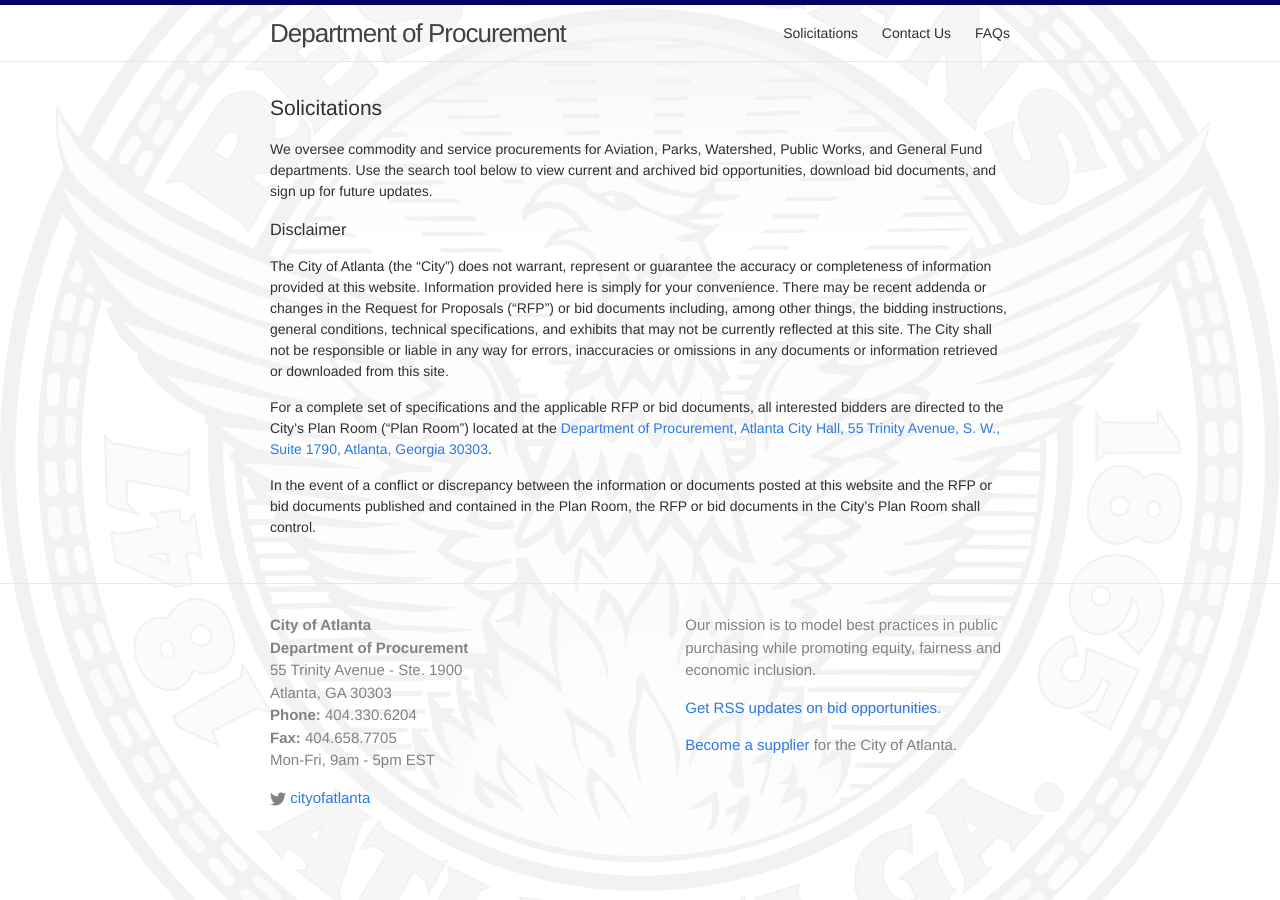
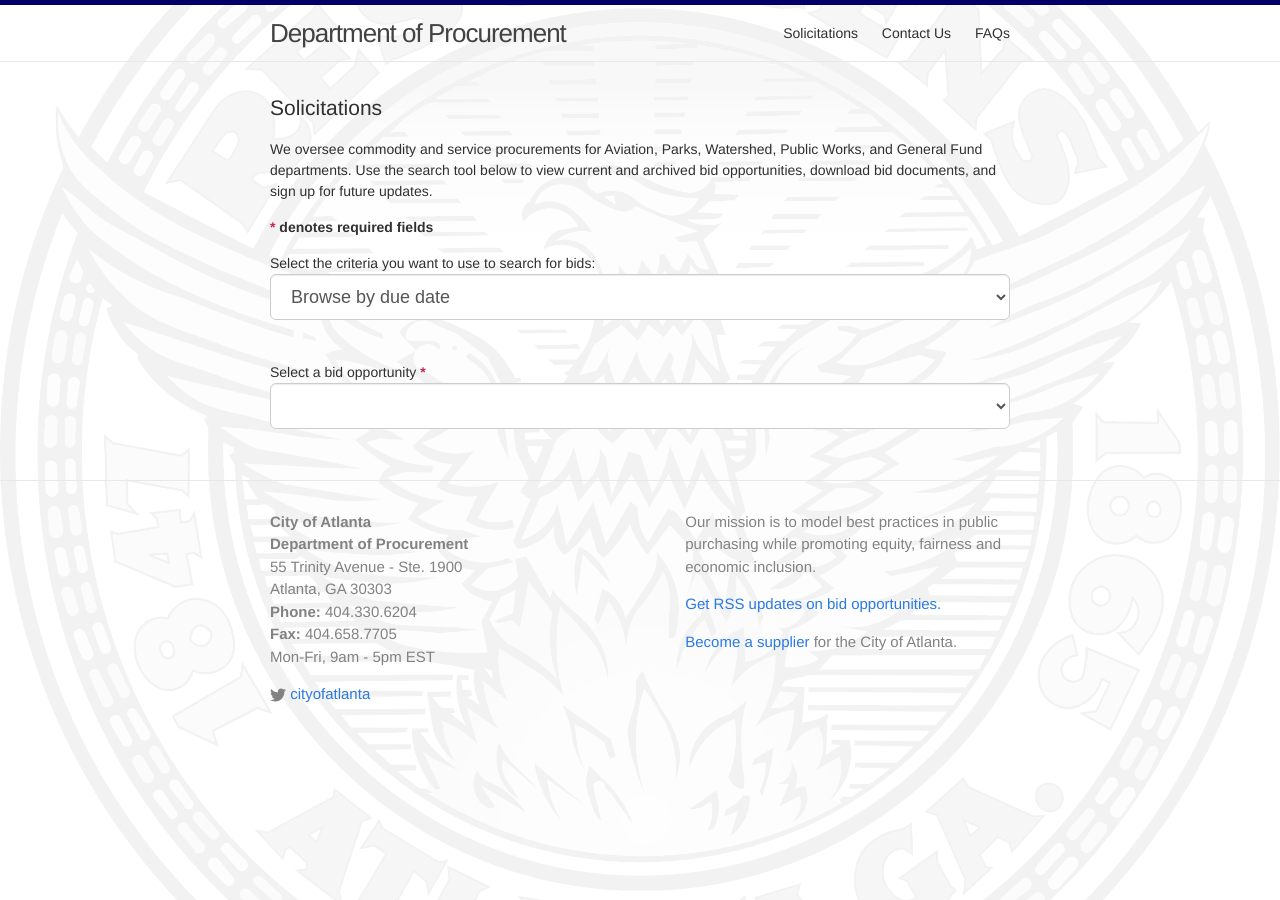
Before and after one commit to codeforamerica/atlanta-procurement-www, a Jekyll site: the page built from opportunities/index.md, in a window 1280 px wide. Built offline with Jekyll 4.4.1, drawn with Linux system fonts in a browser that asks for light colours; nearby versions of some CDN libraries.

Commit message:
Demo with dummy copy + functionality of viewing solicitations.

```diff
--- /dev/null
+++ b/opportunities/_posts/2014-09-17-fc-00-00000.md
@@ -0,0 +1,95 @@
+---
+layout: default
+title: FC-00-00000 Superbly Awesome Project
+description: ro eget nunc posuere blandit eu sit amet erat. Proin facilisis pellentesque pretium. Sed convallis rutrum turpis vel blandit. Donec id rhoncus diam. Duis ac bibendum est, in fringilla erat. Aliquam congue, risus in accumsan pulvinar, sapien nisi posuere velit, a pharetra lectus tellus egestas sapie
+path: atlanta-procurement-www/opportunities/fc-00-0000
+permalink: /opportunities/fc-00-00000
+tags: [solicitations]
+---
+## FC-00-00000 Superbly Awesome Project
+
+### Project summary
+ro eget nunc posuere blandit eu sit amet erat. Proin facilisis pellentesque pretium. Sed convallis rutrum turpis vel blandit. Donec id rhoncus diam. Duis ac bibendum est, in fringilla erat. Aliquam congue, risus in accumsan pulvinar, sapien nisi posuere velit, a pharetra lectus tellus egestas sapie
+
+### Bids due
+1:59pm EST, Tuesday, September 30th, 2014
+<br><br>
+
+### Site visit information
+1:30pm EST, Thursday, September 18, 2014
+55 Trinity Ave SW, Atlanta, GA 30303
+
+<iframe src="https://www.google.com/maps/embed?pb=!1m18!1m12!1m3!1d3317.4722616218355!2d-84.39067779999999!3d33.748460200000004!2m3!1f0!2f0!3f0!3m2!1i1024!2i768!4f13.1!3m3!1m2!1s0x88f50384a1145c5f%3A0xde099682688d4474!2s55+Trinity+Ave+SW%2C+Atlanta%2C+GA+30303!5e0!3m2!1sen!2sus!4v1410964997057" width="700" height="200" frameborder="0" style="border:1px solid #ccc;"></iframe>
+<br><br>
+
+### Contracting officer
+Eugene Fuller, Jr. ([efuller@atlantaga.gov](mailto:efuller@atlantaga.gov "Email Eugene Fuller, Contracting officer"))
+404.330.6204
+<br><br>
+
+### Sign up for further updates & to download documents
+
+<div class="form-group">
+
+      <div class="row">
+        <div class="col-sm-4">
+          <label for="plan_holder_What's your first name">What's your first name?</label><span style="color: #c7254e; font-weight: bold;"> *</span>
+          <input class="form-control input-lg col-sm-4" id="plan_holder_user_attributes_first_name" name="plan_holder[user_attributes][first_name]" placeholder="Jane" type="text">
+        </div>
+        <div class="col-sm-4">
+          <label for="plan_holder_What's your last name">What's your last name?</label><span style="color: #c7254e; font-weight: bold;"> *</span>
+          <input class="form-control input-lg" id="plan_holder_user_attributes_last_name" name="plan_holder[user_attributes][last_name]" placeholder="Doe" type="text">
+        </div>
+      </div><br />
+
+      <div class="row">
+        <div class="col-md-8">
+          <label for="plan_holder_user_attributes_What's your email address">What's your email address?</label><span style="color: #c7254e; font-weight: bold;"> *</span>
+          <input class="form-control input-lg" id="plan_holder_user_attributes_email" name="plan_holder[user_attributes][email]" placeholder="janedoe@excellent-vendor.com" type="text" value="">
+          <span class="help-block">Be sure to use an email address that you check often to ensure you receive all updates.</span>
+        </div>
+      </div><br />
+      <div class="row">
+      <div class="col-md-6">
+
+          <label for="plan_holder_company_attributes_Finally, what's the name of your company">Finally, what's the name of your company?</label><span style="color: #c7254e; font-weight: bold;"> *</span><br>
+          <input class="form-control input-lg" id="plan_holder_company_attributes_name" name="plan_holder[company_attributes][name]" placeholder="ACME Widgets, Inc." type="text">
+      </div><br /><br />
+      <div class="form-group">
+    <div class="row">
+      <div class="col-md-6">
+        <input class="btn-success btn" data-disable-with="Downloading bidder's package &amp; adding you to the planholder's list..." id="planholder-submit-btn" name="commit" type="submit" value="Download the bidder's package &amp; receive updates!">
+        <br /><br /><span class="help-block">
+          Bid document downloads are packaged as a compressed ZIP file to save space and for faster download.
+          <a href="#" onclick="$('#zip-archive-directions').toggle(); return false;">Learn</a> how
+          to open a ZIP file on your system.
+        </span>
+      </div>
+    </div>
+
+    <div class="row" style="display: none;" id="zip-archive-directions">
+        <div class="col-md-6">
+          <div class="well">
+            <p>
+              To learn how to open a ZIP file on <strong>Microsoft Windows</strong>,
+              visit <a href="http://windows.microsoft.com/en-us/windows/compress-uncompress-files-zip-files#1TC=windows-7" target="_blank">Compress and uncompress (zip files)</a>.
+            </p>
+            <p>
+              To learn how to open a ZIP file on <strong>Mac OS X</strong>,
+              visit <a href="http://macs.about.com/od/faq1/f/How-To-Zip-And-Unzip-Files-And-Folders-On-A-Mac.htm" target="_blank">How to Zip and Unzip Files and Folders On a Mac</a>.
+            </p>
+          </div>
+        </div>
+    </div>
+  </div>
+    </div>
+  </div>
+
+<br><br>
+
+### Disclaimer
+The City of Atlanta (the “City”) does not warrant, represent or guarantee the accuracy or completeness of information provided at this website. Information provided here is simply for your convenience. There may be recent addenda or changes in the Request for Proposals (“RFP”) or bid documents including, among other things, the bidding instructions, general conditions, technical specifications, and exhibits that may not be currently reflected at this site. The City shall not be responsible or liable in any way for errors, inaccuracies or omissions in any documents or information retrieved or downloaded from this site.
+
+For a complete set of specifications and the applicable RFP or bid documents, all interested bidders are directed to the City's Plan Room (“Plan Room”) located at the <a href="https://maps.google.com?daddr=55+Trinity+Avenue+SW+Atlanta+GA+30303" target="_blank">Department of Procurement, Atlanta City Hall, 55 Trinity Avenue, S. W., Suite 1790, Atlanta, Georgia 30303</a>.
+
+In the event of a conflict or discrepancy between the information or documents posted at this website and the RFP or bid documents published and contained in the Plan Room, the RFP or bid documents in the City’s Plan Room shall control.
--- a/opportunities/index.md
+++ b/opportunities/index.md
@@ -6,9 +6,105 @@ permalink: /opportunities/
 ## Solicitations
 We oversee commodity and service procurements for Aviation, Parks, Watershed, Public Works, and General Fund departments. Use the search tool below to view current and archived bid opportunities, download bid documents, and sign up for future updates.
 
-### Disclaimer
-The City of Atlanta (the “City”) does not warrant, represent or guarantee the accuracy or completeness of information provided at this website. Information provided here is simply for your convenience. There may be recent addenda or changes in the Request for Proposals (“RFP”) or bid documents including, among other things, the bidding instructions, general conditions, technical specifications, and exhibits that may not be currently reflected at this site. The City shall not be responsible or liable in any way for errors, inaccuracies or omissions in any documents or information retrieved or downloaded from this site.
+<script type="text/javascript">
+  $(function() {
+      console.log('dfasdaf');
+      $('#plan_holder_project_id').change(function() {
+        console.log("CHANGES!");
+        if($(this).val() != "") {
+          $('#project-info-well').fadeIn();
+          $('#project-info-project-number').html("adsfasdf");
+          $('#project-info-project-name').html("adfasdd");
+          $('#bidder-fodder').html("");
+          $('#bidder-fodder-list').remove();
+          console.log("UO!")
+          //initialize_map(, );
+        } else {
+          $('#project-info-well').fadeOut();
+        }
+      });
+    });
+</script>
+<div class="form-group">
+  <div class="row">
+    <div class="col-md-8">
+      <p>
+        <strong><span style="color: #c7254e; font-weight: bold;"> *</span> denotes required fields</strong><br>
+      </p>
+      <label for="plan_holder_Select a bid opportunity">Select the criteria you want to use to search for bids:</label><br />
+      <select class="form-control input-lg" id="project-criteria" name="plan_holder[criteria]">
+        <option value="due-date">Browse by due date</option>
+        <option value="department">Browse by department</option>
+      </select><br /><br />
 
-For a complete set of specifications and the applicable RFP or bid documents, all interested bidders are directed to the City's Plan Room (“Plan Room”) located at the <a href="https://maps.google.com?daddr=55+Trinity+Avenue+SW+Atlanta+GA+30303" target="_blank">Department of Procurement, Atlanta City Hall, 55 Trinity Avenue, S. W., Suite 1790, Atlanta, Georgia 30303</a>.
+      <label for="plan_holder_Select a bid opportunity">Select a bid opportunity</label>
+      <span style="color: #c7254e; font-weight: bold;"> *</span><br>
+      <select class="form-control input-lg" id="plan_holder_project_id" name="plan_holder[project_id]">
+        <option value=""></option>
+        <option value="66">00-00000 - Superbly Awesome Project</option>
+        <option value="6">6856-AP - 2014 DEBRIS REMOVAL EQUIPMENT</option>
+        <option value="1">7108-AP - OIL, GREASE, AND TRANSMISSI...</option>
+        <option value="5">7174-MT - CRUSHED STONE RIP-RAP</option>
+        <option value="7">7188-PL - RENTAL OF HYDRAULIC SUBMERS...</option>
+        <option value="8">7191-PL - SERVICE AND REPAIR OF EMERG...</option>
+        <option value="17">7226-AP - VARIABLE SPEED DRIVES AND L...</option>
+        <option value="9">7240-AP - VARIOUS DIESEL REFUSE TRUCKS</option>
+        <option value="10">7243-PD - AIR EMISSION SOURCE/UINIT T...</option>
+        <option value="11">7245-AP - REPAIR PARTS &amp;amp; SERVICE FOR ...</option>
+        <option value="14">7262-AP - LICENSE PLATE READER </option>
+        <option value="20">7266-PL - THE RENTAL OF UNIFORMS FOR ...</option>
+        <option value="12">7268-PL - GAS MONITORS, SENSORS, SUPP...</option>
+        <option value="22">7274-PL - MSA 5200 EVOLUTION THERMAL ...</option>
+        <option value="3">7275-PL - TENT RENTAL FOR PARKS, RECR...</option>
+        <option value="13">7276-PL - WASTE OIL REMOVAL AND RECOVERY</option>
+        <option value="4">7277-PL - PROCESS CONTROL EQUIPMENT </option>
+        <option value="2">7279-PL - ELECTRIC LAMPS</option>
+        <option value="21">7298-AP - RENTAL OF TRENCH SAFETY BOX...</option>
+        <option value="15">7303-PL - VARIOUS LUBRICANTS FOR EQUI...</option>
+        <option value="16">7306-AP - CONSTRUCTION EQUIPMENT</option>
+        <option value="18">7312-MT - COLD MIX ASPHALTIC CONCRETE </option>
+        <option value="19">7346-AP - ASPHALT REPAIR EQUIPMENT</option>
+        <option value="75">DMO-78888 - Awesome demo opportunity</option>
+        <option value="76">DMO-990000 - Awesome demo opportunity</option>
+        <option value="77">DMO-990000 - Awesome demo opportunity</option>
+        <option value="71">FC-00001 - Blah blah blah</option>
+        <option value="59">FC-00009 - Awesomeness</option>
+        <option value="68">FC-000099 - Blah</option>
+        <option value="49">FC-6770 - Zoning Ordinance Rewrite As...</option>
+        <option value="37">FC-6784 - Urban Forestry </option>
+        <option value="27">FC-6831 - East Atlanta Water Main Rep...</option>
+        <option value="40">FC-6836 - Citywide Managing General C...</option>
+        <option value="30">FC-6997 - Design/Builld of Southeast ...</option>
+        <option value="25">FC-7092  - Annual Contract for Centrif...</option>
+        <option value="34">FC-7093 - Annual Contract for Electri...</option>
+        <option value="23">FC-7095 - Auto Physical Damage Apprai...</option>
 
-In the event of a conflict or discrepancy between the information or documents posted at this website and the RFP or bid documents published and contained in the Plan Room, the RFP or bid documents in the City’s Plan Room shall control.
+      </select>
+    </div>
+  </div><br>
+  <div class="row" id="project-info-well" style="display: none;">
+    <div class="col-md-8">
+      <div class="well" id="project-info-well-content">
+        <strong style="font-size: 12pt;">Superbly Awesome Project (FC-00-00000)</strong>
+        <hr style="border-color: #ccc;" />
+        <p>
+          <strong>Project summary</strong><br />
+          ro eget nunc posuere blandit eu sit amet erat. Proin facilisis pellentesque pretium. Sed convallis rutrum turpis vel blandit. Donec id rhoncus diam. Duis ac bibendum est, in fringilla erat. Aliquam congue, risus in accumsan pulvinar, sapien nisi posuere velit, a pharetra lectus tellus egestas sapie
+        </p>
+        <p>
+          <strong>Bids due</strong><br />
+          1:59pm EST, Tuesday, September 30th, 2014
+        </p>
+        <p>
+          <strong>Site visit information</strong><br />
+          1:30pm EST, Thursday, September 18, 2014<br />
+          55 Trinity Ave SW, Atlanta, GA 30303<br /><br />
+          <iframe src="https://www.google.com/maps/embed?pb=!1m18!1m12!1m3!1d3317.4722616218355!2d-84.39067779999999!3d33.748460200000004!2m3!1f0!2f0!3f0!3m2!1i1024!2i768!4f13.1!3m3!1m2!1s0x88f50384a1145c5f%3A0xde099682688d4474!2s55+Trinity+Ave+SW%2C+Atlanta%2C+GA+30303!5e0!3m2!1sen!2sus!4v1410964997057" width="700" height="200" frameborder="0" style="border:1px solid #ccc;"></iframe>
+        </p>
+        <div>
+          <a href="/atlanta-procurement-www/opportunities/fc-00-00000" class="btn btn-success">Get more information</a>
+        </div>
+      </div>
+    </div>
+  </div>
+</div>
```
Also changed, not shown: index.html (deleted, +0 -23 lines).
